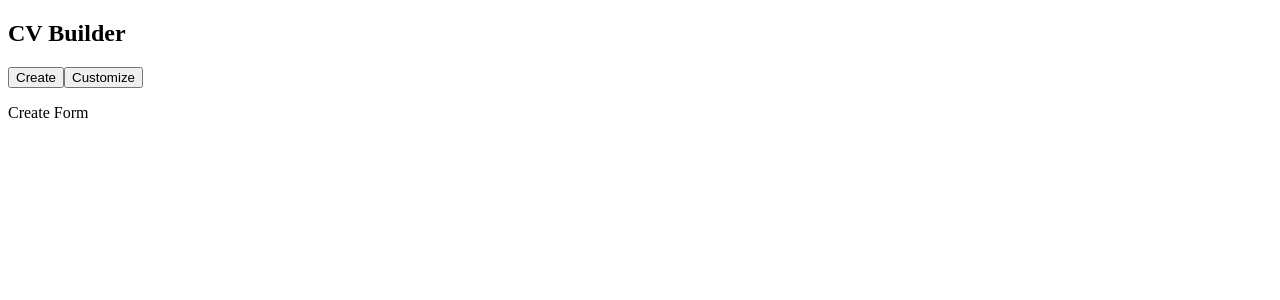
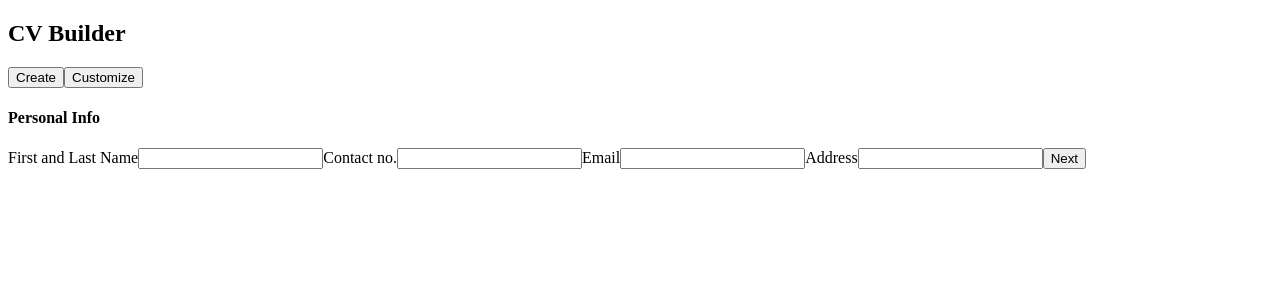
Before and after one commit to kawaldhillon5/TOP_CV_Builder, a React (Vite) app: page / in a window 1280 px wide. Both pictures are taken after a click on the button "Create". Shown: the top 300 px of the page. Built offline with nearby package versions, Linux system fonts and the light colour scheme.

Commit message:
created basic form

```diff
--- a/src/App.jsx
+++ b/src/App.jsx
@@ -1,10 +1,33 @@
 import { useState } from 'react'
-import reactLogo from './assets/react.svg'
-import viteLogo from '/vite.svg'
+import HeaderButton from './HeaderButton/HeaderButton';
+import CreateForm from './HeaderButton/createForm';
+import CustomizeForm from './HeaderButton/customizeForm';
+
 import './App.css'
 
 function App() {
+  const [activePage, setActivePage] = useState(0);
 
+    return (
+        <header className='header'>
+            <h2>CV Builder</h2>
+            <HeaderButton
+                title = "Create"
+                isActive={activePage === 1}
+                set={() => {
+                    setActivePage(1);
+                }}
+            ></HeaderButton>
+            <HeaderButton
+                title = "Customize"
+                isActive={activePage === 2}
+                set={() => {
+                    setActivePage(2);
+                }}
+            ></HeaderButton>
+            {activePage === 1 ? <CreateForm></CreateForm>: activePage === 2 ? <CustomizeForm></CustomizeForm>: null}
+        </header>
+    )
 }
 
 export default App
--- a/src/HeaderButton/createForm.jsx
+++ b/src/HeaderButton/createForm.jsx
@@ -1,8 +1,106 @@
+import { useState } from "react"
+
+function PersonalInfo({onNext}){
+
+    return (
+
+        <div className="formDiv personalInfoForm">
+            <h4>Personal Info</h4>
+            <form>
+                <label htmlFor="name">First and Last Name</label>
+                <input id="name" type="text"required ></input>
+
+                <label htmlFor="contactNo">Contact no.</label>
+                <input id="ContactNo" type = "number" required ></input>
+
+
+                <label htmlFor="email">Email</label>
+                <input id="email" type= "email" required ></input>
+
+
+                <label htmlFor="address">Address</label>
+                <input id="address" type="text" ></input>
+
+                <button type="button" onClick={onNext} >Next</button>
+
+            </form>
+        </div>
+
+    )
+
+}
+
+function WorkHistory({onNext}){
+    return (
+
+        <div className="formDiv workInfoForm">
+            <h4>Work History</h4>
+            <form>
+                <label htmlFor="title">Job Title</label>
+                <input id="title" type = "text" required ></input>
+
+                <label htmlFor="companyName">Company Name</label>
+                <input id="companyName" type="text"required ></input>
+
+
+
+                <label htmlFor="startDateWork">Start Date</label>
+                <input id="startDateWork" type= "date" required ></input>
+
+
+                <label htmlFor="endDateWork">End Date</label>
+                <input id="endDateWork" type="date" required ></input>
+
+                <button type="button" onClick={onNext} >Next</button>
+
+            </form>
+        </div>
+
+    )
+}
+
+function Education({onNext}){
+    return (
+
+        <div className="formDiv educationInfoForm">
+            <h4>Education</h4>
+            <form>
+                <label htmlFor="programeName">Programe Name</label>
+                <input id="programeName" type="text"required ></input>
+
+                <label htmlFor="institutionName">Institution Name</label>
+                <input id="institutionName" type = "text" required ></input>
+
+
+                <label htmlFor="startDateEdu">Start Date</label>
+                <input id="startDateEdu" type= "date" required ></input>
+
+
+                <label htmlFor="endDateEdu">End Date</label>
+                <input id="endDateEdu" type="date" required ></input>
+
+                <button type="button" onClick={onNext} >Next</button>
+
+            </form>
+        </div>
+
+    )
+}
+
+
 function CreateForm(){
+
+    const [activeForm, setActiveForm] = useState(0);
+
     return (
-        <div className="formDiv createFormDiv">
-            <p>Create Form</p>
-        </div>
+        <>
+            {
+                activeForm === 0 ? <PersonalInfo onNext={() =>setActiveForm(1)}></PersonalInfo>
+             :  activeForm === 1 ? <WorkHistory onNext={() => setActiveForm(2)}></WorkHistory>
+             :  activeForm === 2 ? <Education onNext={() => setActiveForm(0)}></Education> : null
+
+            }
+        </>
     )
 
 }
--- a/src/header/header.jsx
+++ b/src/header/header.jsx
@@ -1,32 +1,6 @@
-import { useState } from 'react'
-import HeaderButton from '../HeaderButton/HeaderButton';
-import CreateForm from '../HeaderButton/createForm';
-import CustomizeForm from '../HeaderButton/customizeForm';
 
 function Header() {
 
-    const [activePage, setActivePage] = useState(0);
-
-    return (
-        <header className='header'>
-            <h2>CV Builder</h2>
-            <HeaderButton
-                title = "Create"
-                isActive={activePage === 1}
-                set={() => {
-                    setActivePage(1);
-                }}
-            ></HeaderButton>
-            <HeaderButton
-                title = "Customize"
-                isActive={activePage === 2}
-                set={() => {
-                    setActivePage(2);
-                }}
-            ></HeaderButton>
-            {activePage === 1 ? <CreateForm></CreateForm>: activePage === 2 ? <CustomizeForm></CustomizeForm>: null}
-        </header>
-    )
 
 }
 
--- a/src/main.jsx
+++ b/src/main.jsx
@@ -2,10 +2,9 @@ import React from 'react'
 import ReactDOM from 'react-dom/client'
 import App from './App.jsx'
 import './index.css'
-import Header from './header/header.jsx'
 
 ReactDOM.createRoot(document.getElementById('root')).render(
   <React.StrictMode>
-   <Header></Header>
+    <App></App>
   </React.StrictMode>,
 )
```
Also changed, not shown: src/CVPreview/CvPreview.jsx (added).
